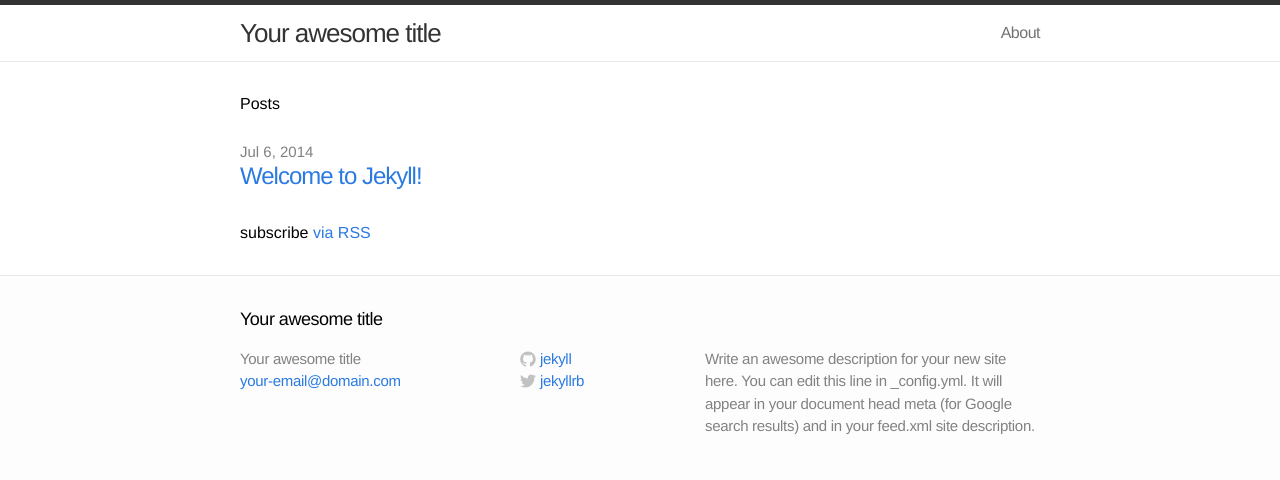
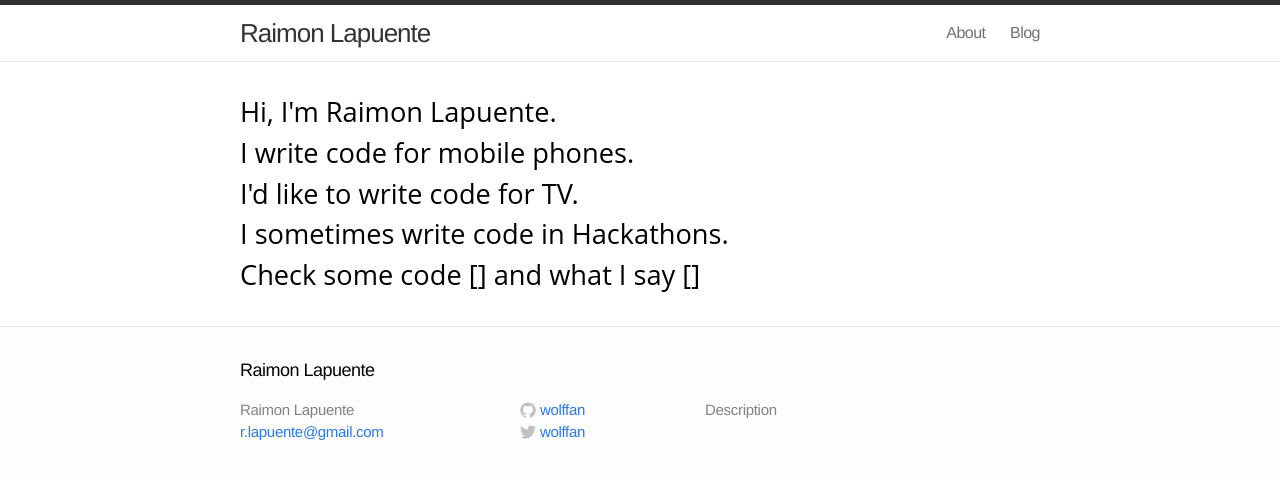
Before and after one commit to wolffan/wolffan.github.io, a Jekyll site: the page built from index.html, in a window 1280 px wide. Shown: the top 480 px of the page. Built offline with Jekyll 4.4.1, drawn with Linux system fonts in a browser that asks for light colours; the list of posts is cut into pages by our own code.

Commit message:
Landing more or less defined Created about page and blogs page also layed out in structure

```diff
--- a/_config.yml
+++ b/_config.yml
@@ -1,13 +1,18 @@
 # Site settings
-title: Your awesome title
-email: your-email@domain.com
-description: "Write an awesome description for your new site here. You can edit this line in _config.yml. It will appear in your document head meta (for Google search results) and in your feed.xml site description."
+title: Raimon Lapuente
+email: r.lapuente@gmail.com
+description: "Description"
 baseurl: ""
-url: "http://yourdomain.com"
-twitter_username: jekyllrb
-github_username:  jekyll
+url: "http://raimonlapuente.com"
+twitter_username: wolffan
+github_username:  wolffan
 
 # Build settings
 markdown: kramdown
-permalink: prettyi
+permalink: none
+highlighter: pygments
+timezone: Europe/London
+encoding: utf-8
 pygments: true
+paginate: 10
+paginate_path: "blog/page:num"
--- a/_layouts/page.html
+++ b/_layouts/page.html
@@ -4,7 +4,7 @@ layout: default
 <div class="post">
 
   <header class="post-header">
-    <h1>{{ page.title }}</h1>
+    <!-- <h1>{{ page.title }}</h1> -->
   </header>
 
   <article class="post-content">
--- a/css/main.css
+++ b/css/main.css
@@ -214,7 +214,7 @@ a:visited { color: #205caa; }
 
 .post-content blockquote {
   border-left: 4px solid #e8e8e8;
-  padding-left: 20px;
+  /*  padding-left: 20px;*/
   font-size: 18px;
   opacity: .6;
   letter-spacing: -1px;
@@ -240,12 +240,26 @@ a:visited { color: #205caa; }
 .post code { padding: 1px 5px; }
 
 .post ul,
-.post ol { margin-left: 1.35em; }
+/*.post ol { margin-left: 1.35em; }*/
 
 .post pre code {
   border: 0;
   padding-right: 0;
   padding-left: 0;
+}
+
+
+/* Blog styles */
+/*________________________________________________*/
+.date-blog { margin-left: 20px; }
+.excerpt-blog { margin-top: 20px; }
+
+/* Blog styles */
+/*________________________________________________*/
+.landing {
+  font-weight: 300px;
+  font-size: 170%;
+  font-family: "Open Sans",sans-serif;
 }
 
 /* terminal */
--- a/index.html
+++ b/index.html
@@ -2,19 +2,10 @@
 layout: default
 ---
 
-<div class="home">
-
-  <h1>Posts</h1>
-
-  <ul class="posts">
-    {% for post in site.posts %}
-      <li>
-        <span class="post-date">{{ post.date | date: "%b %-d, %Y" }}</span>
-        <a class="post-link" href="{{ post.url | prepend: site.baseurl }}">{{ post.title }}</a>
-      </li>
-    {% endfor %}
-  </ul>
-
-  <p class="rss-subscribe">subscribe <a href="{{ "/feed.xml" | prepend: site.baseurl }}">via RSS</a></p>
-
-</div>
+<h2 class="landing">
+  <p>Hi, I'm Raimon Lapuente.<p>
+  <p>I write code for mobile phones.<p>
+  <p>I'd like to write code for TV.<p>
+  <p>I sometimes write code in Hackathons.<p>
+  <p> Check some code []{{}} and what I say [] {{}} <p>
+</h2>
```
Also changed, not shown: blog.html (added, +22 -0 lines).
